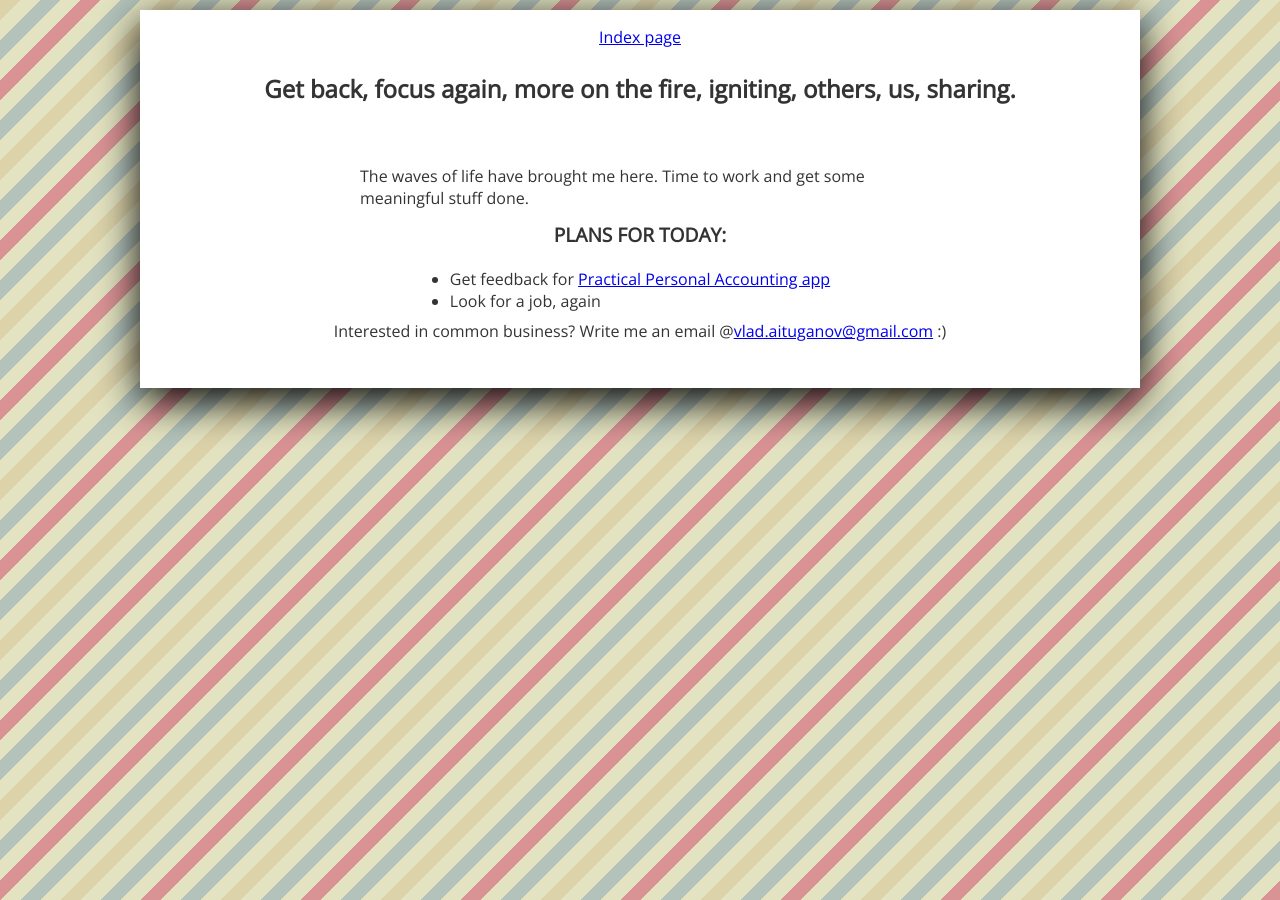
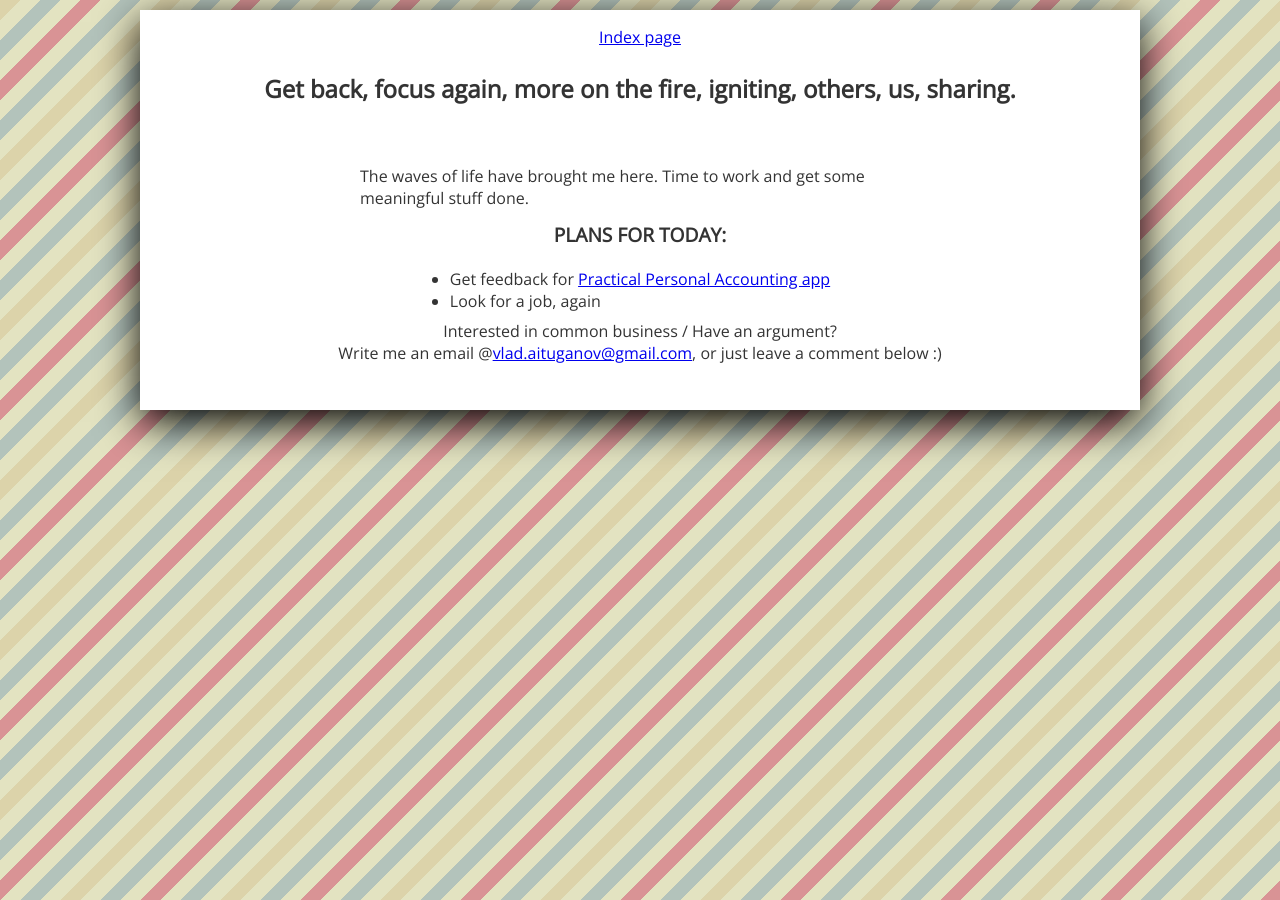
Before and after one commit to Naissur/Naissur.github.io, a Jekyll site: the page built from _posts/2016-04-18-003.md, in a window 1280 px wide. Built offline with Jekyll 4.4.1, drawn with Linux system fonts in a browser that asks for light colours; comment, search, counter and statistics services are not loaded.

Commit message:
Add "vim and english" post

```diff
--- a/_layouts/post.html
+++ b/_layouts/post.html
@@ -16,8 +16,9 @@
       <a href="/" class="index-page-link">Index page</a>
       {{ content }}
       <br/>
-      Interested in common business? Write me an email @<a href="mailto:vlad.aituganov@gmail.com?Subject=KV%20Business">vlad.aituganov@gmail.com</a>
-      :)
+      Interested in common business / Have an argument?
+      <br/>
+      Write me an email @<a href="mailto:vlad.aituganov@gmail.com?Subject=KV%20Business">vlad.aituganov@gmail.com</a>, or just leave a comment below :)
       <br/>
       <br/>
       {% if page.comments %}
```
Also changed, not shown: _posts/2016-04-20-vim.md (added, +38 -0 lines).
